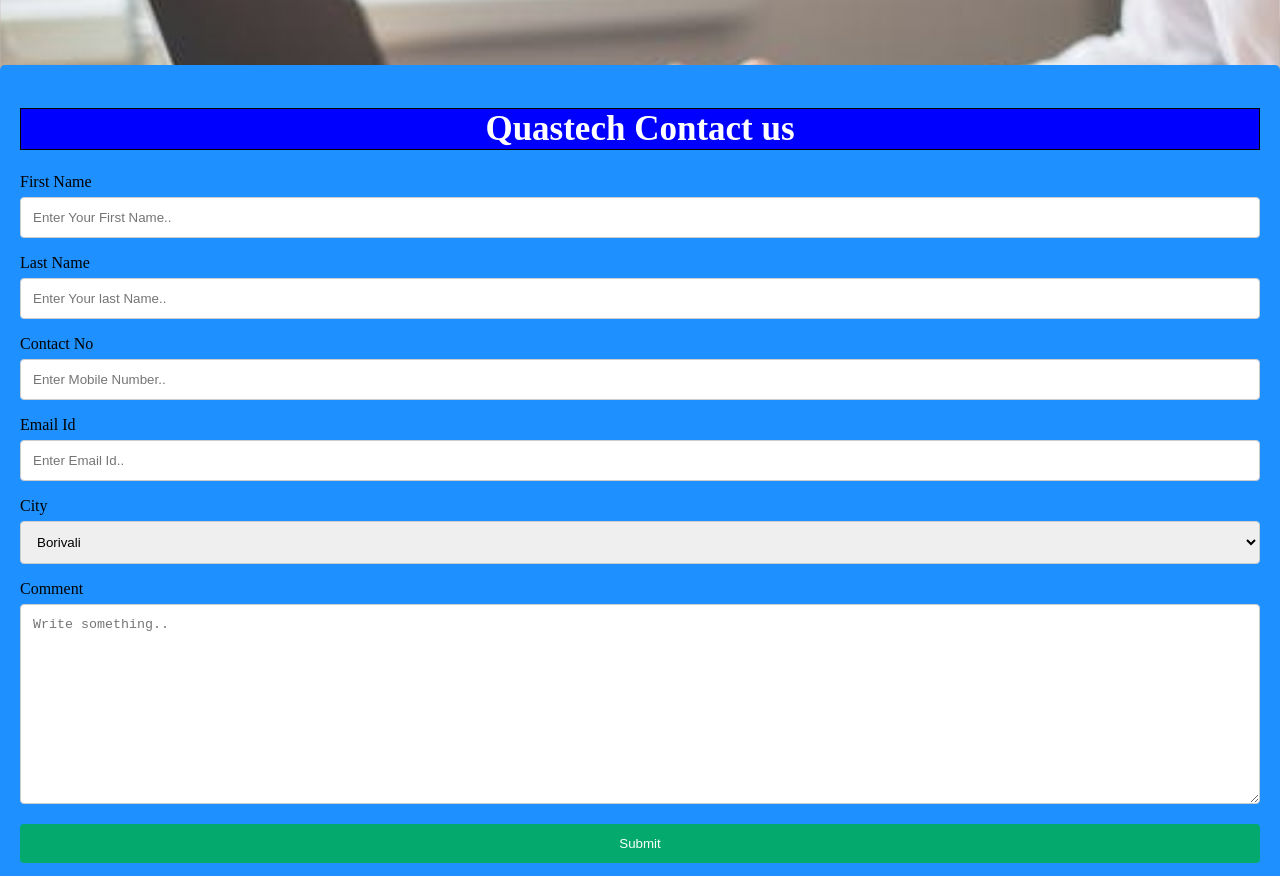
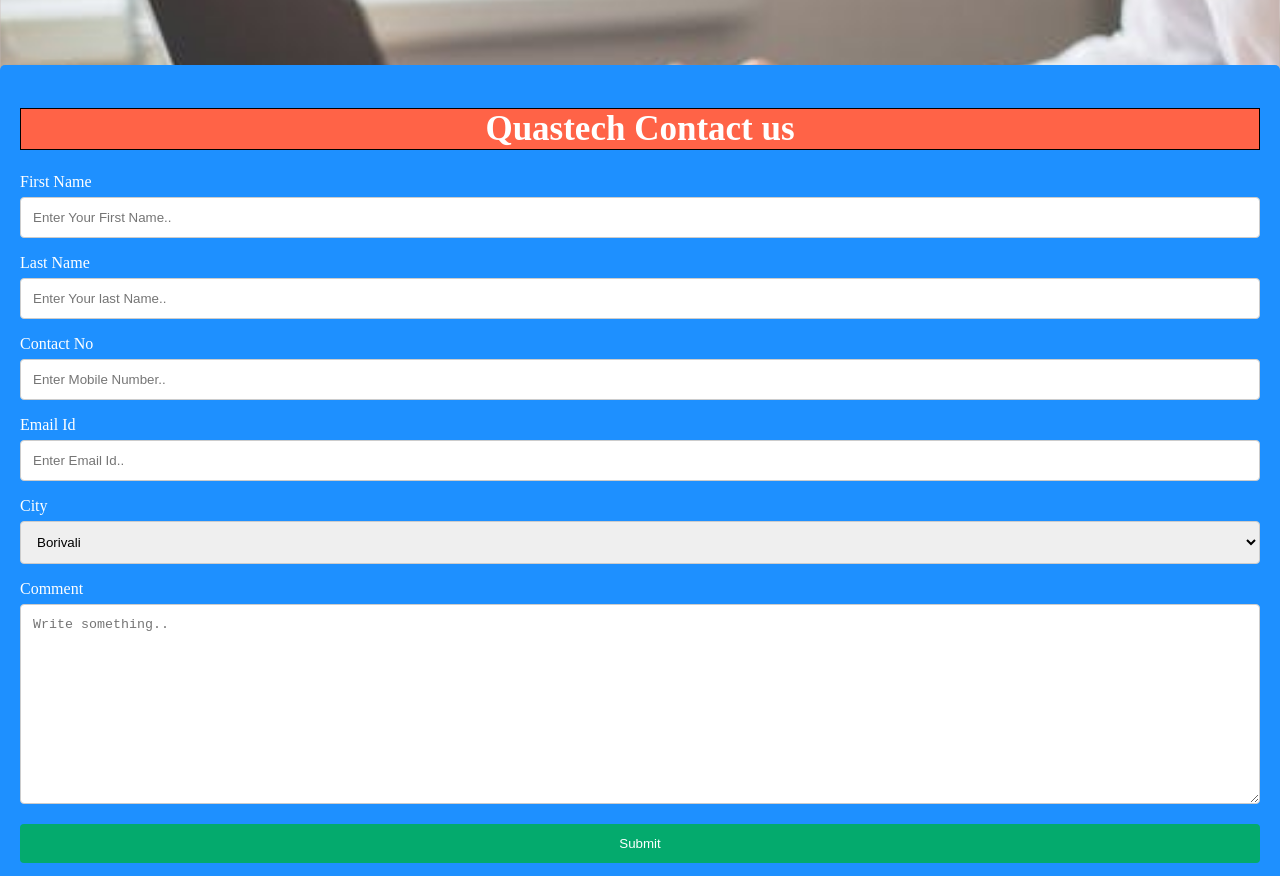
Before and after one commit to Kartikchopade/Demo, a plain HTML site: page main.html in a window 1280 px wide. Shown: the part 1996-2872 px from the top of the page. Drawn offline with Linux system fonts and the light colour scheme.

Commit message:
Update main.html

```diff
--- a/main.html
+++ b/main.html
@@ -378,20 +378,20 @@
 		</aside>
 	</section><br>
 	<div class="container" id="contact">
-	<h1 style="color:#fff;text-align:center;font-size:35px;border:1px solid black;background-color:#0000FF">Quastech Contact us</h1>
+	<h1 style="color:#fff;text-align:center;font-size:35px;border:1px solid black;background-color:tomato">Quastech Contact us</h1>
 
 		  <form id="myform" method="post">
-			<label>First Name</label>
+			<label style="color:#fff;">First Name</label>
 			<input type="text" name="firstname" placeholder="Enter Your First Name.." required>
 
-			<label>Last Name</label>
+			<label style="color:#fff;">Last Name</label>
 			<input type="text" name="lastname" placeholder="Enter Your last Name.." required>
-			<label>Contact No</label>
+			<label style="color:#fff;">Contact No</label>
 			<input type="number" name="phoneno" placeholder="Enter Mobile Number.." required>
-			<label>Email Id</label>
+			<label style="color:#fff;">Email Id</label>
 			<input type="email" name="email" placeholder="Enter Email Id.." required>
 
-			<label>City</label>
+			<label style="color:#fff;">City</label>
 			<select name="city">
 			  <option value="borivali">Borivali</option>
 			  <option value="thane">Thane</option>
@@ -399,7 +399,7 @@
 			</select>
 
 
-			<label>Comment</label>
+			<label style="color:#fff;">Comment</label>
 			<textarea name="comment" placeholder="Write something.." style="height:200px" required></textarea>
 
 			<input type="submit" value="Submit" onclick="return contact()">
```
